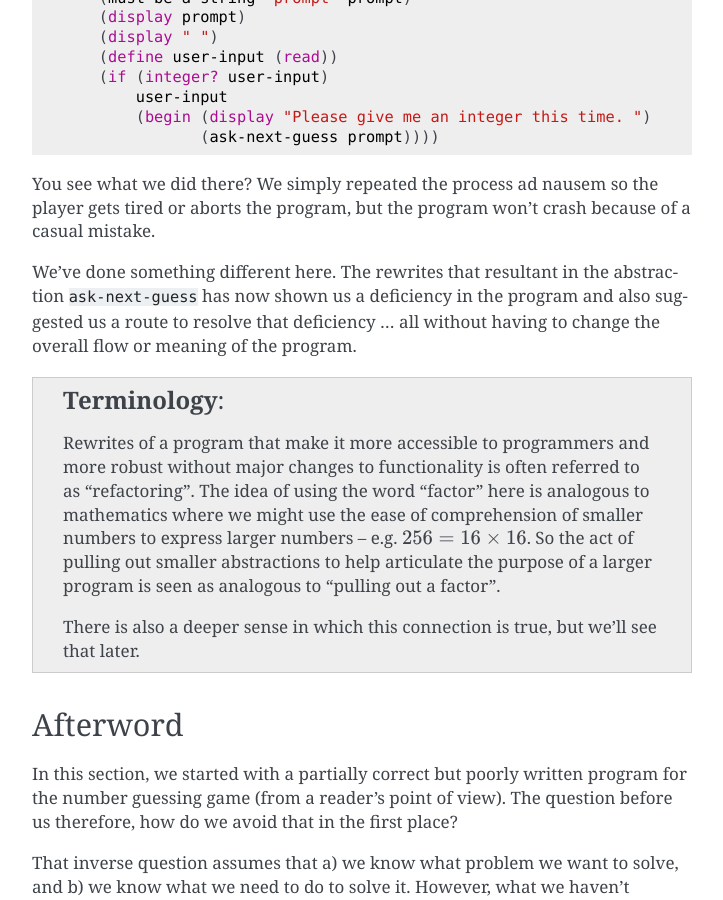
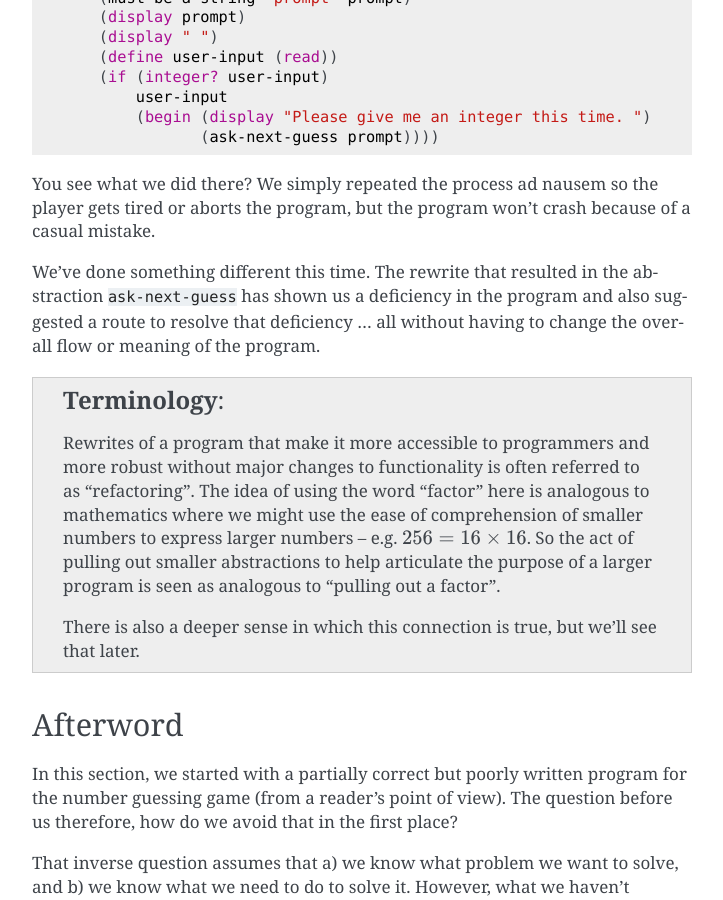
Before and after one commit to kreauniv/complit, a Sphinx documentation site: the page built from source/programs/number-guessing-game.rst, in a window 1280 px wide and 900 px high, scrolled down 11905 px. Shown: the whole window, without its empty margins (388-1111 px from the left). Built offline with Sphinx 7.4.7, drawn with Linux system fonts in a browser that asks for light colours.

Commit message:
Fixed some typos

```diff
--- a/source/programs/number-guessing-game.rst
+++ b/source/programs/number-guessing-game.rst
@@ -589,10 +589,10 @@ You see what we did there? We simply repeated the process ad nausem so the
 player gets tired or aborts the program, but the program won't crash because
 of a casual mistake.
 
-We've done something different here. The rewrites that resultant in the abstraction
-``ask-next-guess`` has now shown us a deficiency in the program and also suggested
-us a route to resolve that deficiency ... all without having to change the
-overall flow or meaning of the program.
+We've done something different this time. The rewrite that resulted in the
+abstraction ``ask-next-guess`` has shown us a deficiency in the program and
+also suggested a route to resolve that deficiency ... all without having to
+change the overall flow or meaning of the program.
 
 .. admonition:: **Terminology**
 
```
